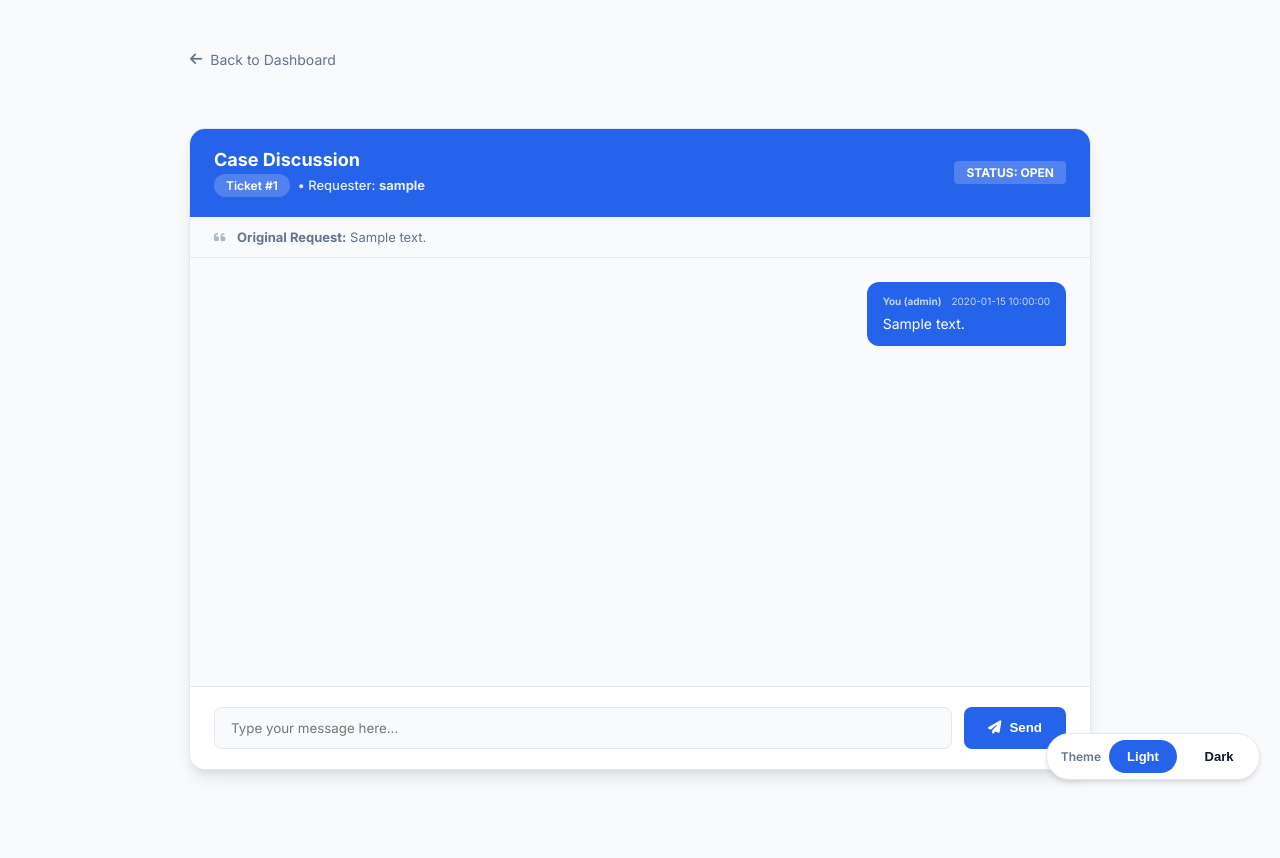
After one commit to Nobahle/Smarties_System-2, a Flask app: page /chat/1 in a window 1280 px wide. The commit adds this page. Run offline with Flask 3, Linux system fonts and the light colour scheme; the visitor is signed in with stand-in values (Sample User, id 1); tables that the repository leaves empty hold one stand-in row (values such as "Sample post").

Commit message:
feature added

```diff
--- a/app.py
+++ b/app.py
@@ -113,16 +113,28 @@ def init_db():
     )
     """)
     cursor.execute("""
-    CREATE TABLE IF NOT EXISTS audit_log (
-        id INTEGER PRIMARY KEY AUTOINCREMENT,
-        action TEXT,
-        table_name TEXT,
-        record_id INTEGER,
-        old_value TEXT,
-        new_value TEXT,
-        performed_by TEXT,
-        timestamp DATETIME DEFAULT CURRENT_TIMESTAMP
-    )
+        CREATE TABLE IF NOT EXISTS audit_log (
+            id INTEGER PRIMARY KEY AUTOINCREMENT,
+            action TEXT,
+            table_name TEXT,
+            row_id INTEGER,
+            old_value TEXT,
+            new_value TEXT,
+            timestamp DATETIME DEFAULT CURRENT_TIMESTAMP,
+            performer TEXT
+        )
+    """)
+
+    cursor.execute("""
+        CREATE TABLE IF NOT EXISTS ticket_messages (
+            id INTEGER PRIMARY KEY AUTOINCREMENT,
+            ticket_id INTEGER,
+            user_id INTEGER,
+            message TEXT,
+            timestamp DATETIME DEFAULT CURRENT_TIMESTAMP,
+            FOREIGN KEY(ticket_id) REFERENCES tickets(id),
+            FOREIGN KEY(user_id) REFERENCES users(id)
+        )
     """)
 
     cursor.execute("""
@@ -804,7 +816,7 @@ def notifications():
             SELECT n.*, u.username as target_user
             FROM notifications n
             JOIN users u ON n.user_id = u.id
-            WHERE n.type = 'Global'
+            WHERE n.type IN ('Global', 'Chat')
             ORDER BY n.created_at DESC
         """).fetchall()
     else:
@@ -964,6 +976,58 @@ def view():
     conn.close()
     return render_template("view.html", tickets=tickets,
                            search=search, status_filter=status_filter, category_filter=category_filter)
+
+
+
+@app.route("/chat/<int:ticket_id>", methods=["GET", "POST"])
+@login_required
+def chat(ticket_id):
+    conn = get_db()
+    # Fetch ticket along with requester name
+    ticket = conn.execute("""
+        SELECT t.*, u.username as requester_name
+        FROM tickets t
+        JOIN users u ON t.user_id = u.id
+        WHERE t.id = ?
+    """, (ticket_id,)).fetchone()
+
+    if not ticket:
+        conn.close()
+        return "Ticket not found", 404
+
+    # Permissions: Admin can see all, Users can only see their own tickets
+    if session.get('role') != 'admin' and ticket['user_id'] != session.get('user_id'):
+        conn.close()
+        return "Unauthorized", 403
+
+    if request.method == "POST":
+        message_text = request.form.get("message")
+        if message_text:
+            conn.execute("INSERT INTO ticket_messages (ticket_id, user_id, message) VALUES (?, ?, ?)",
+                         (ticket_id, session['user_id'], message_text))
+            conn.commit()
+
+            # Smart Notifications
+            if session.get('role') == 'admin':
+                # Notify the ticket owner
+                create_notification(ticket['user_id'], f"Admin responded to your discussion on Ticket #{ticket_id}.", "Chat")
+            else:
+                # Notify all admins with the user's name for clarity
+                user_name = session.get('username', 'User')
+                admins = conn.execute("SELECT id FROM users WHERE role='admin'").fetchall()
+                for admin in admins:
+                    create_notification(admin['id'], f"User {user_name} responded to Ticket #{ticket_id} discussion.", "Chat")
+
+    messages = conn.execute("""
+        SELECT m.*, u.username, u.role as user_role
+        FROM ticket_messages m
+        JOIN users u ON m.user_id = u.id
+        WHERE m.ticket_id = ?
+        ORDER BY m.timestamp ASC
+    """, (ticket_id,)).fetchall()
+
+    conn.close()
+    return render_template("chat.html", ticket=ticket, messages=messages)
 
 
 
--- /dev/null
+++ b/templates/chat.html
@@ -0,0 +1,247 @@
+<!DOCTYPE html>
+<html lang="en">
+<head>
+    <meta charset="UTF-8">
+    <meta name="viewport" content="width=device-width, initial-scale=1.0">
+    <title>Case Discussion — Smarties System</title>
+    <link rel="stylesheet" href="https://cdnjs.cloudflare.com/ajax/libs/font-awesome/6.4.0/css/all.min.css">
+    <link rel="stylesheet" href="{{ url_for('static', filename='css/theme.css') }}">
+    <style>
+        .chat-container {
+            max-width: 900px;
+            margin: 40px auto;
+            background: var(--bg-card);
+            border-radius: 16px;
+            box-shadow: var(--shadow-lg);
+            display: flex;
+            flex-direction: column;
+            height: 80vh;
+            overflow: hidden;
+            border: 1px solid var(--border-dim);
+        }
+
+        .chat-header {
+            padding: 20px 24px;
+            background: var(--primary);
+            color: white;
+            display: flex;
+            align-items: center;
+            justify-content: space-between;
+        }
+
+        .chat-header h2 {
+            margin: 0;
+            font-size: 18px;
+            font-weight: 700;
+        }
+
+        .chat-header .ticket-id {
+            background: rgba(255,255,255,0.2);
+            padding: 4px 12px;
+            border-radius: 20px;
+            font-size: 12px;
+            font-weight: 600;
+        }
+
+        .chat-messages {
+            flex: 1;
+            padding: 24px;
+            overflow-y: auto;
+            display: flex;
+            flex-direction: column;
+            gap: 16px;
+            background-color: var(--bg-app);
+        }
+
+        .message {
+            max-width: 70%;
+            padding: 12px 16px;
+            border-radius: 12px;
+            font-size: 14px;
+            line-height: 1.5;
+            position: relative;
+        }
+
+        .message.sent {
+            align-self: flex-end;
+            background: var(--primary);
+            color: white;
+            border-bottom-right-radius: 2px;
+        }
+
+        .message.received {
+            align-self: flex-start;
+            background: var(--bg-card);
+            color: var(--text-main);
+            border: 1px solid var(--border-dim);
+            border-bottom-left-radius: 2px;
+        }
+
+        .message-meta {
+            font-size: 10px;
+            margin-bottom: 4px;
+            opacity: 0.8;
+            display: flex;
+            justify-content: space-between;
+            gap: 10px;
+        }
+
+        .message.sent .message-meta {
+            color: rgba(255,255,255,0.9);
+        }
+
+        .message.received .message-meta {
+            color: var(--text-muted);
+        }
+
+        .chat-input-area {
+            padding: 20px 24px;
+            background: var(--bg-card);
+            border-top: 1px solid var(--border-dim);
+        }
+
+        .chat-form {
+            display: flex;
+            gap: 12px;
+        }
+
+        .chat-input {
+            flex: 1;
+            padding: 12px 16px;
+            border: 1.5px solid var(--border-dim);
+            border-radius: 8px;
+            background: var(--bg-app);
+            color: var(--text-main);
+            font-family: inherit;
+            resize: none;
+            transition: border-color 0.2s;
+        }
+
+        .chat-input:focus {
+            outline: none;
+            border-color: var(--primary);
+        }
+
+        .send-btn {
+            background: var(--primary);
+            color: white;
+            border: none;
+            padding: 0 24px;
+            border-radius: 8px;
+            font-weight: 600;
+            cursor: pointer;
+            transition: all 0.2s;
+            display: flex;
+            align-items: center;
+            gap: 8px;
+        }
+
+        .send-btn:hover {
+            background: var(--primary-hover);
+            transform: translateY(-1px);
+        }
+
+        .back-link {
+            display: inline-flex;
+            align-items: center;
+            gap: 8px;
+            color: var(--text-muted);
+            text-decoration: none;
+            font-size: 14px;
+            margin-bottom: 20px;
+            transition: color 0.2s;
+        }
+
+        .back-link:hover {
+            color: var(--primary);
+        }
+
+        .ticket-context {
+            padding: 12px 24px;
+            background: var(--bg-app);
+            border-bottom: 1px solid var(--border-dim);
+            font-size: 13px;
+            color: var(--text-muted);
+        }
+
+        .empty-chat {
+            text-align: center;
+            color: var(--text-muted);
+            margin-top: 100px;
+        }
+    </style>
+</head>
+<body>
+    <div class="page-content" style="padding: 40px 20px;">
+        <div style="max-width: 900px; margin: 0 auto;">
+            <a href="{{ url_for('dashboard') if session['role'] == 'admin' else url_for('view') }}" class="back-link">
+                <i class="fas fa-arrow-left"></i> Back to Dashboard
+            </a>
+        </div>
+
+        <div class="chat-container">
+            <div class="chat-header">
+                <div>
+                    <h2>Case Discussion</h2>
+                    <div style="display: flex; align-items: center; gap: 8px; margin-top: 4px;">
+                        <span class="ticket-id">Ticket #{{ ticket.id }}</span>
+                        <span style="font-size: 13px; opacity: 0.9; font-weight: 500;">&bull; Requester: <strong>{{ ticket.requester_name }}</strong></span>
+                    </div>
+                </div>
+                <div class="status-badge" style="background: rgba(255,255,255,0.2); padding: 4px 12px; border-radius: 4px; font-size: 12px; font-weight: 700; text-transform: uppercase;">
+                    Status: {{ ticket.status }}
+                </div>
+            </div>
+
+            <div class="ticket-context">
+                <i class="fas fa-quote-left" style="margin-right: 8px; opacity: 0.5;"></i>
+                <strong>Original Request:</strong> {{ ticket.ticket_text[:200] }}{% if ticket.ticket_text|length > 200 %}...{% endif %}
+            </div>
+
+            <div class="chat-messages" id="chatMessages">
+                {% if not messages %}
+                    <div class="empty-chat">
+                        <i class="fas fa-comments" style="font-size: 48px; margin-bottom: 16px; opacity: 0.3;"></i>
+                        <p>No messages yet. Start the conversation below.</p>
+                    </div>
+                {% else %}
+                    {% for msg in messages %}
+                        <div class="message {{ 'sent' if msg.user_id == session['user_id'] else 'received' }}">
+                            <div class="message-meta">
+                                <strong>{{ 'You' if msg.user_id == session['user_id'] else msg.username }} ({{ msg.user_role }})</strong>
+                                <span>{{ msg.timestamp }}</span>
+                            </div>
+                            <div class="message-content">
+                                {{ msg.message }}
+                            </div>
+                        </div>
+                    {% endfor %}
+                {% endif %}
+            </div>
+
+            <div class="chat-input-area">
+                <form class="chat-form" method="POST">
+                    <textarea name="message" class="chat-input" placeholder="Type your message here..." rows="1" required></textarea>
+                    <button type="submit" class="send-btn">
+                        <i class="fas fa-paper-plane"></i> Send
+                    </button>
+                </form>
+            </div>
+        </div>
+    </div>
+
+    <script src="{{ url_for('static', filename='js/theme.js') }}"></script>
+    <script>
+        // Auto-scroll to bottom of chat
+        const chatMessages = document.getElementById('chatMessages');
+        chatMessages.scrollTop = chatMessages.scrollHeight;
+
+        // Auto-resize textarea
+        const textarea = document.querySelector('.chat-input');
+        textarea.addEventListener('input', function() {
+            this.style.height = 'auto';
+            this.style.height = (this.scrollHeight) + 'px';
+        });
+    </script>
+</body>
+</html>
--- a/templates/dashboard.html
+++ b/templates/dashboard.html
@@ -415,7 +415,7 @@
                     <textarea name="ticket" id="ticket" placeholder="Describe your problem..." required></textarea>
                 </div>
                 <button type="submit">Submit Ticket</button>
-                <a href="{{ url_for('view') }}" style="margin-left:15px; text-decoration:none; font-weight:bold; color:var(--primary);">View My Tickets</a>
+                <a href="{{ url_for('view') }}" style="margin-left:15px; text-decoration:none; font-weight:bold; color:var(--primary);">View Tickets</a>
             </form>
         </div>
         {% endif %}
@@ -508,6 +508,10 @@
                                 <button type="submit" style="padding: 8px 16px; font-size: 11px; background: #10b981; color: white; border: none; border-radius: 8px; cursor: pointer; font-weight: 800; transition: all 0.2s; box-shadow: 0 4px 6px -1px rgba(16, 185, 129, 0.2);">APPROVE</button>
                             </form>
                             {% endif %}
+
+                            <a href="{{ url_for('chat', ticket_id=ticket['id']) }}" class="update-btn" style="background: var(--primary) !important; color: white; padding: 8px 16px; border-radius: 8px; text-decoration: none; font-size: 12px; font-weight: 700; display: flex; align-items: center; gap: 8px; box-shadow: 0 4px 6px -1px rgba(59, 130, 246, 0.2);" title="Discuss this case">
+                                <i class="fa-solid fa-comments"></i> Discussion
+                            </a>
 
                             <button type="button" class="delete-btn" style="padding: 8px 12px; border-radius: 8px; background: var(--error); color: white; border: none; cursor: pointer;" onclick="openDeleteConfirm('{{ ticket['id'] }}', '{{ url_for('delete_ticket', ticket_id=ticket['id']) }}')" title="Delete Ticket">
                                 <i class="fa-solid fa-trash-can"></i>
--- a/templates/view.html
+++ b/templates/view.html
@@ -238,7 +238,7 @@
         </script>
         {% endif %}
 
-        <h2>{% if session.role == 'admin' %}All Tickets{% else %}My Tickets{% endif %}</h2>
+        <h2>{% if session.role == 'admin' %}All Tickets{% else %}Tickets{% endif %}</h2>
 
         {% if error %}
             <div class="no-tickets" style="color:red;">Error: {{ error }}</div>
@@ -270,6 +270,7 @@
                             </form>
                             {% endif %}
 
+                            <a href="{{ url_for('chat', ticket_id=t['id']) }}" class="update-btn" style="text-decoration: none; margin-right: 8px;">Discussion</a>
                             <button type="button" class="delete-btn" onclick="openDeleteConfirm('{{ t['id'] }}', '{{ url_for('delete_ticket', ticket_id=t['id']) }}')">Delete</button>
                         </div>
                     </div>
```
Also changed, not shown: templates/notifications.html (+24 -1 lines).
